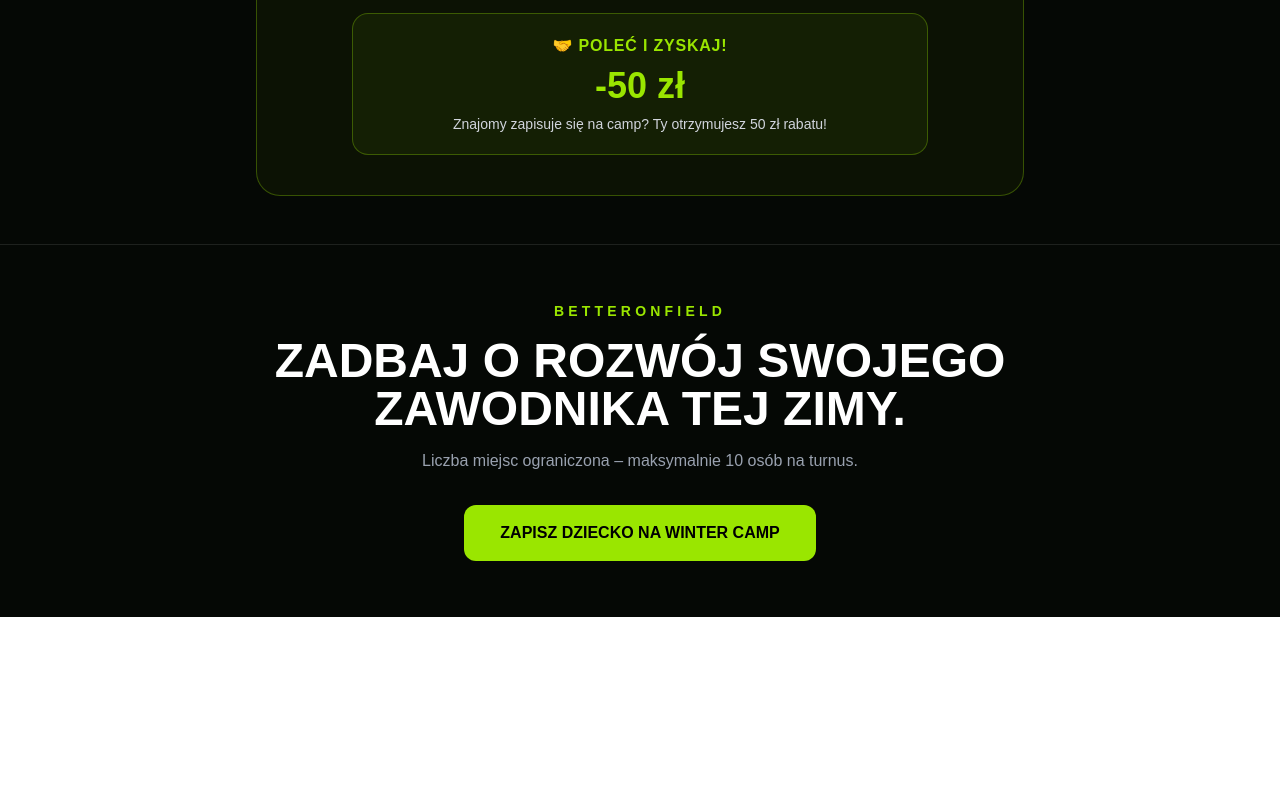
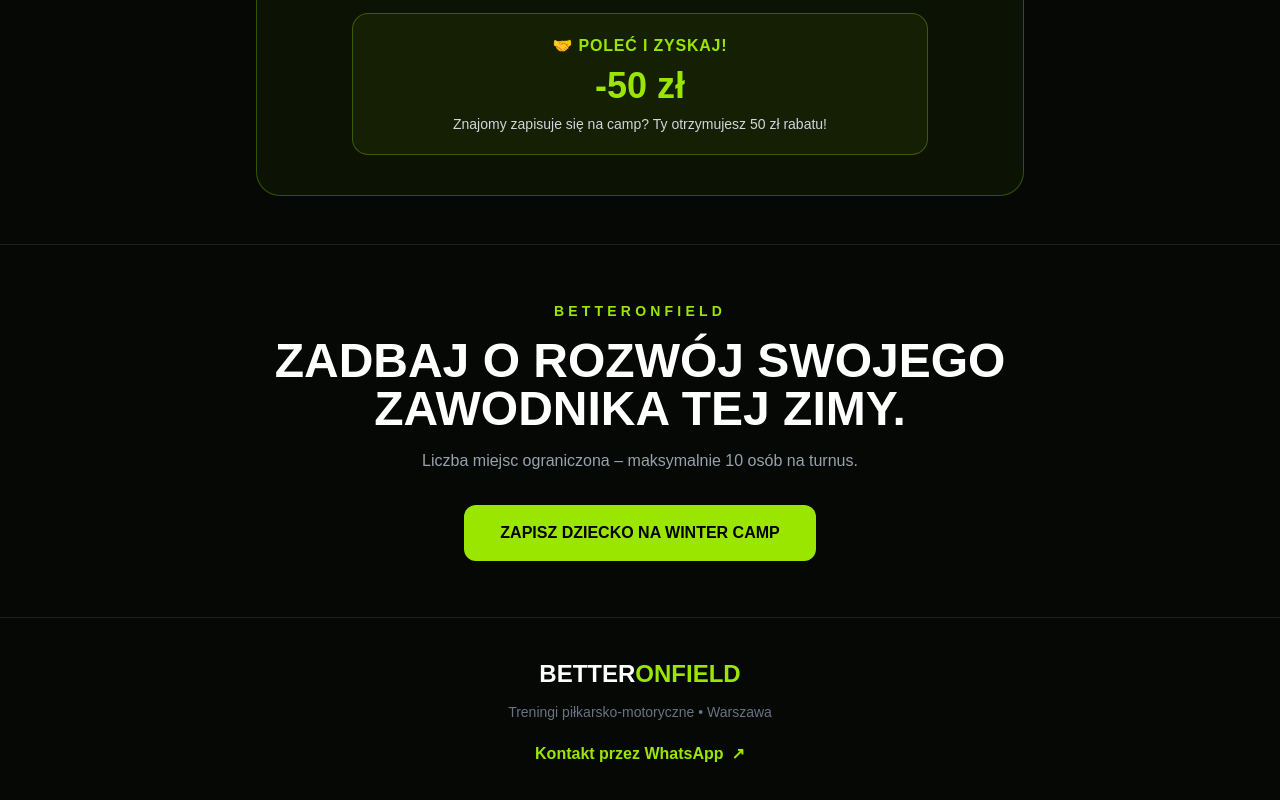
Before and after one commit to betteronfield/betteronfield-website, a Next.js app: page /winter-camp-2027 in a window 1280 px wide. Shown: the part 3237-4037 px from the top of the page. Before the commit the page ends 3854 px from the top, so only its background shows below. Built offline with nearby package versions, Linux system fonts and the light colour scheme.

Commit message:
Update page.tsx

```diff
--- a/app/winter-camp-2027/page.tsx
+++ b/app/winter-camp-2027/page.tsx
@@ -315,6 +315,27 @@ export default function WinterCampPage() {
           </a>
         </section>
 
+{/* FOOTER */}
+<footer className="border-t border-white/10 px-5 py-10 text-center">
+  <p className="font-black text-2xl uppercase">
+    Better<span className="text-lime-400">OnField</span>
+  </p>
+
+  <p className="mt-3 text-sm text-gray-500">
+    Treningi piłkarsko-motoryczne • Warszawa
+  </p>
+
+  <a
+    href="https://wa.me/48535678992"
+    target="_blank"
+    rel="noopener noreferrer"
+    className="mt-5 inline-flex items-center gap-2 font-bold text-lime-400 transition hover:text-lime-300"
+  >
+    <span>Kontakt przez WhatsApp</span>
+    <span>↗</span>
+  </a>
+</footer>
+
       </div>
     </main>
   );
```
